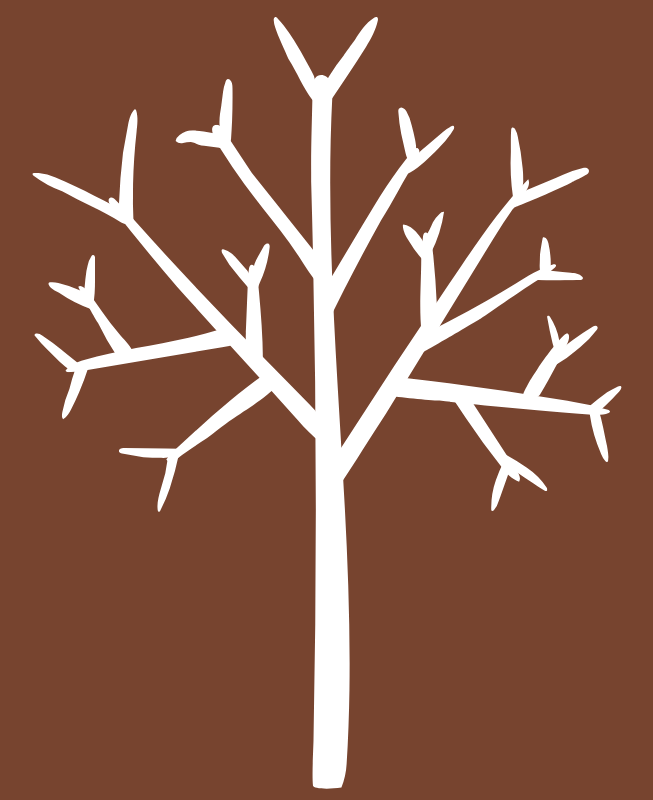
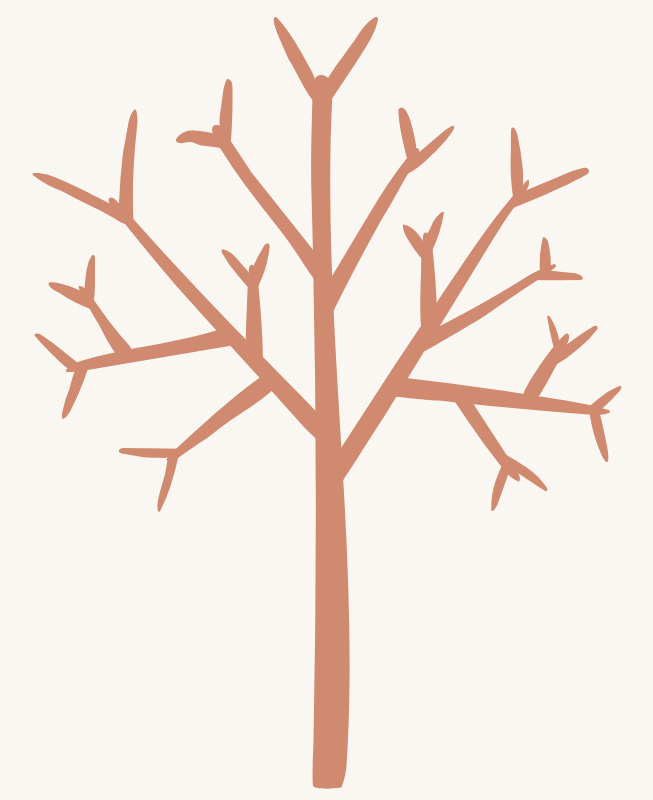
Before and after one commit to ex-jedi/animations, a website: page index.html in a window 1280 px wide. Shown: the whole page, without its empty margins (313-966 px from the left). Drawn offline with Linux system fonts and the light colour scheme.

Commit message:
SVG colour

```diff
--- a/index.html
+++ b/index.html
@@ -41,7 +41,7 @@
                 .b6d668a7-2d25-4fc7-9126-74ac36407edd,
                 .bc830f34-aead-46f4-817c-d15332b2935e,
                 .ec9fdbc6-fa52-4bb6-a74a-c5df9fafcdab {
-                  stroke: #fff;
+                  stroke: #d08a70;
                   stroke-miterlimit: 10;
                 }
                 .b1651ab4-71ed-454a-b420-2d2995b95fdb {
--- a/sass/main.scss
+++ b/sass/main.scss
@@ -7,7 +7,7 @@ body {
   overflow: hidden;
   margin: 0;
   padding: 0;
-  background-color: #77442f;
+  background-color: #faf6f1;
 }
 
 .svg-wrapper {
@@ -18,5 +18,5 @@ body {
   height: 100vh;
   margin: auto;
   padding: 0;
-  background-color: #77442f;
+  background-color: #faf6f1;
 }
```
Also changed, not shown: css/main.css.
